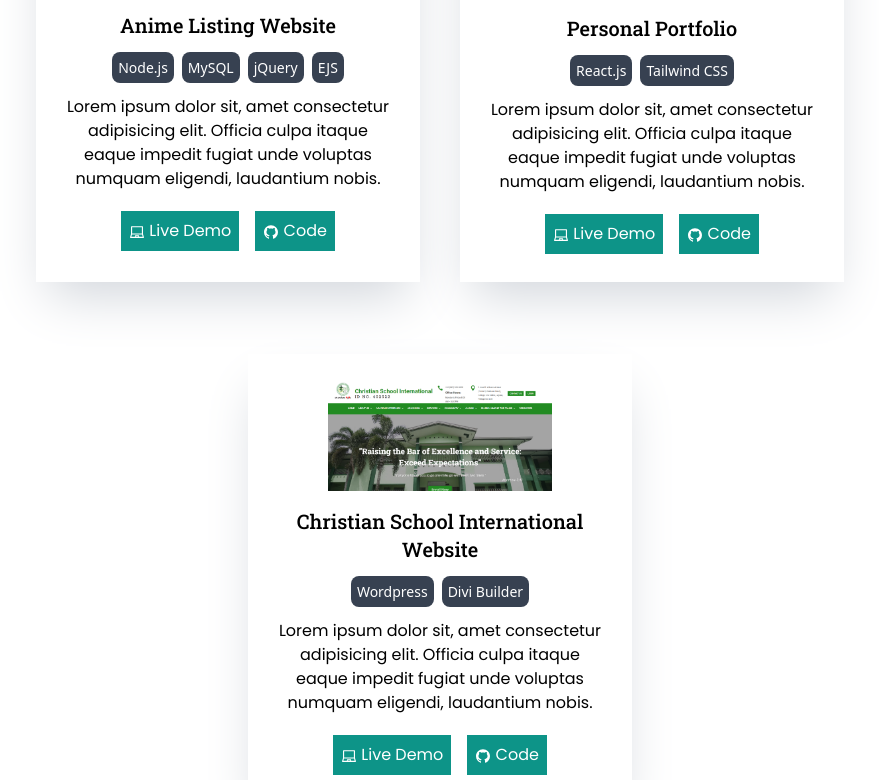
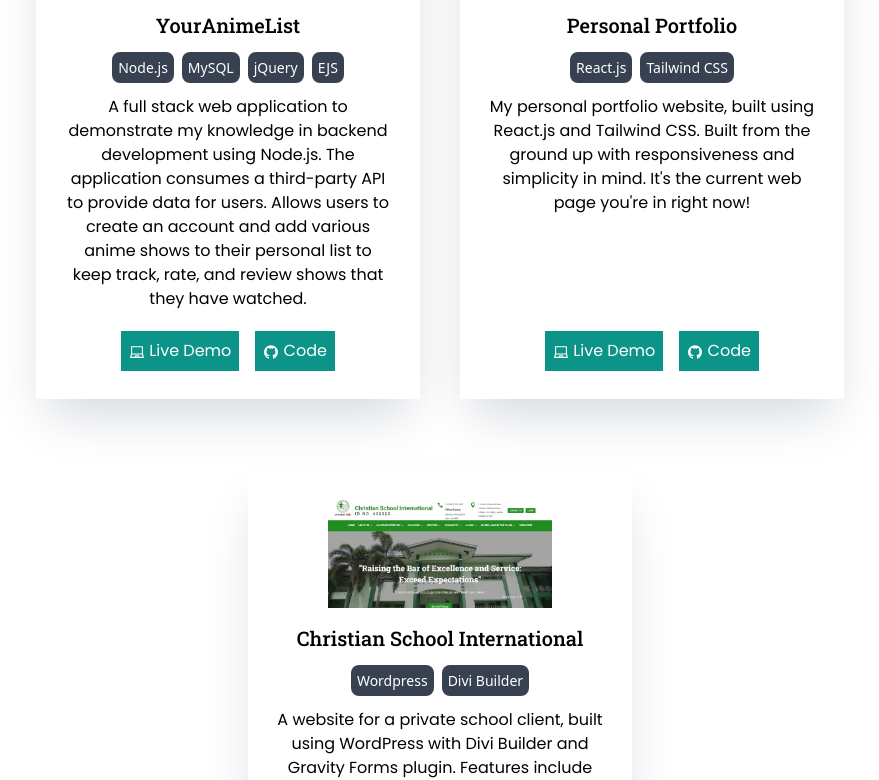
Before and after one commit to KafeinFaita/portfolio, a React (Vite) app: page / in a window 1280 px wide. Shown: the part 1564-2344 px from the top of the page, without its empty margins (200-1079 px from the left). Built offline with nearby package versions, Linux system fonts and the light colour scheme.

Commit message:
button links added

```diff
--- a/src/components/Footer.jsx
+++ b/src/components/Footer.jsx
@@ -1,7 +1,7 @@
 import { AiFillLinkedin, AiFillGithub } from 'react-icons/ai';
 
 const links = [
-    { icon: AiFillLinkedin, url: "https://www.linkedin.com/in/lynyrd-andres-ba630a244" },
+    { icon: AiFillLinkedin, url: "https://www.linkedin.com/in/lynyrd-andres" },
     { icon: AiFillGithub, url: "https://github.com/KafeinFaita" }
 ]
 
--- a/src/pages/Projects.jsx
+++ b/src/pages/Projects.jsx
@@ -3,24 +3,30 @@ import Button from "../components/Button";
 import website from "../assets/Website.jpg";
 import yourAnimeList from "../assets/your_anime_list.png";
 import capcsi from "../assets/capcsi.png";
+import portfolio from "../assets/portfolio.png";
 import { AiOutlineLaptop, AiOutlineGithub } from "react-icons/ai";
 
 const projects = [
     {
-        title: "Anime Listing Website",
+        title: "YourAnimeList",
         image: yourAnimeList,
         tech: ["Node.js", "MySQL", "jQuery", "EJS"],
-        description: "Lorem ipsum dolor sit, amet consectetur adipisicing elit. Officia culpa itaque eaque impedit fugiat unde voluptas numquam eligendi, laudantium nobis."
+        url: "https://anime-listing.onrender.com/",
+        githubUrl: "https://github.com/KafeinFaita/anime-listing",
+        description: "A full stack web application to demonstrate my knowledge in backend development using Node.js. The application consumes a third-party API to provide data for users. Allows users to create an account and add various anime shows to their personal list to keep track, rate, and review shows that they have watched."
     }, {
         title: "Personal Portfolio",
-        image: website,
+        image: portfolio,
         tech: ["React.js", "Tailwind CSS"],
-        description: "Lorem ipsum dolor sit, amet consectetur adipisicing elit. Officia culpa itaque eaque impedit fugiat unde voluptas numquam eligendi, laudantium nobis."
+        url: "https://lynyrdandres.onrender.com/",
+        githubUrl: "https://github.com/KafeinFaita/portfolio",
+        description: "My personal portfolio website, built using React.js and Tailwind CSS. Built from the ground up with responsiveness and simplicity in mind. It's the current web page you're in right now!"
     }, {
-        title: "Christian School International Website",
+        title: "Christian School International",
         image: capcsi,
+        url: "https://www.capcsi.com/",
         tech: ["Wordpress", "Divi Builder"],
-        description: "Lorem ipsum dolor sit, amet consectetur adipisicing elit. Officia culpa itaque eaque impedit fugiat unde voluptas numquam eligendi, laudantium nobis."
+        description: "A website for a private school client, built using WordPress with Divi Builder and Gravity Forms plugin. Features include custom roles for each school personnel, form handling, student enrollment processing, document file generation and printing."
     }
 
 ]
@@ -40,10 +46,12 @@ const Projects = () => {
                         <span className="p-1.5 mx-1 bg-gray-700 rounded-lg text-white font-medium text-sm">{tech}</span>
                     )}
                     </div>
-                    <p>{project.description}</p>
-                        <div className="mt-5 flex gap-4">
-                            <Button title="Live Demo" icon={<AiOutlineLaptop className="inline-block"/>} />
-                            <Button title="Code" icon={<AiOutlineGithub className="inline-block"/>} />
+                    <p className="mb-5">{project.description}</p>
+                        <div className="flex gap-4 mt-auto">
+                            <Button title="Live Demo" icon={<AiOutlineLaptop className="inline-block" />} url={project.url} />
+
+                            {project.title !== "Christian School International" ? <Button title="Code" icon={<AiOutlineGithub className="inline-block"/>} url={project.githubUrl} /> : null}
+
                         </div>
                 </div>
                 )}
```
Also changed, not shown: src/assets/portfolio.png (added).
